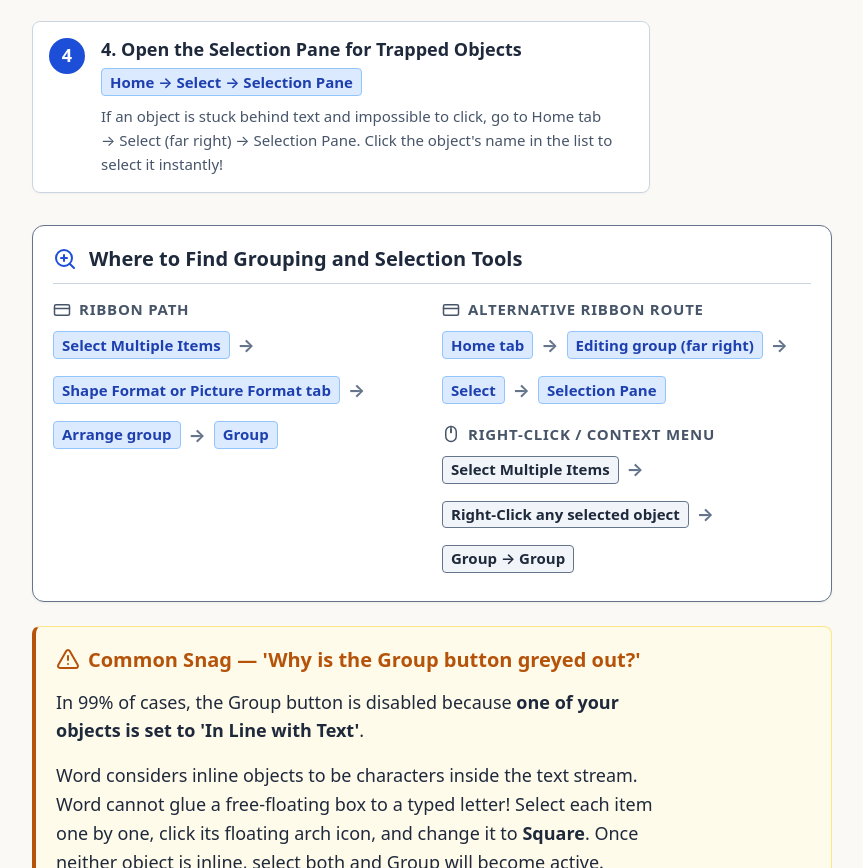
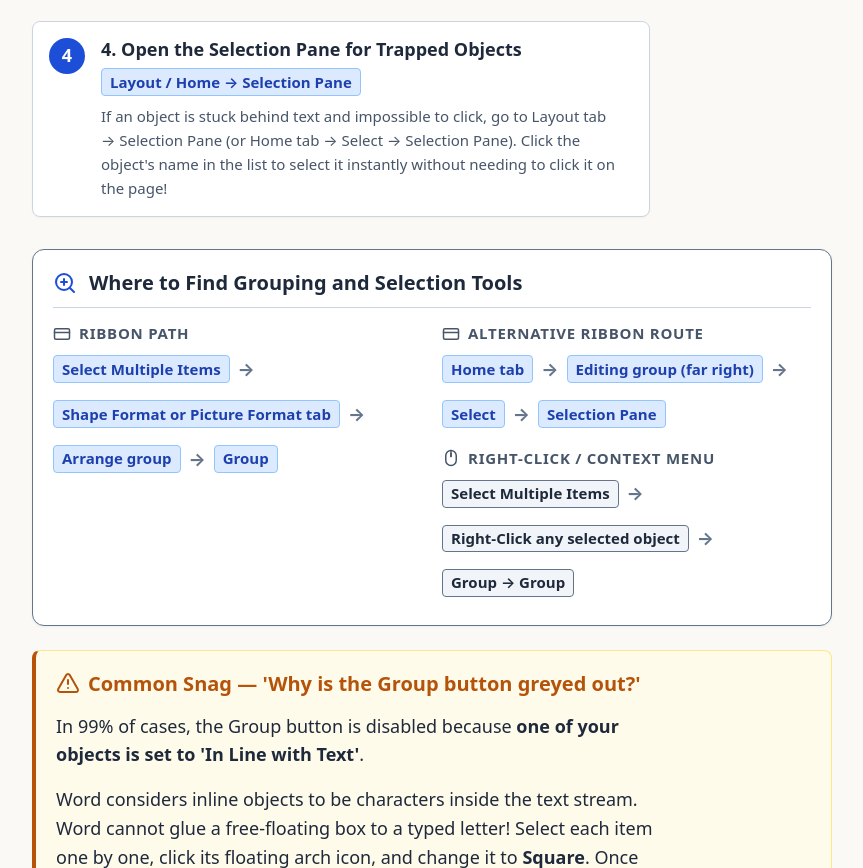
Before and after one commit to robpomeroy/publisher-to-word, an Astro site: page /lessons/10-grouping-and-layering in a window 1280 px wide. Shown: the part 2055-2923 px from the top of the page, without its empty margins (368-1231 px from the left). Built offline with nearby package versions, Linux system fonts and the light colour scheme; Astro itself is replaced by a stand-in of ours.

Commit message:
fix(curriculum): provide Layout tab route to Selection Pane in Lesson 10

```diff
--- a/src/content/lessons/10-grouping-and-layering.mdx
+++ b/src/content/lessons/10-grouping-and-layering.mdx
@@ -116,8 +116,8 @@ Once you know why Word disables the Group button and how to use the lifesaver kn
     },
     {
       title: "4. Open the Selection Pane for Trapped Objects",
-      detail: "If an object is stuck behind text and impossible to click, go to Home tab → Select (far right) → Selection Pane. Click the object's name in the list to select it instantly!",
-      ribbonBadge: "Home → Select → Selection Pane",
+      detail: "If an object is stuck behind text and impossible to click, go to Layout tab → Selection Pane (or Home tab → Select → Selection Pane). Click the object's name in the list to select it instantly without needing to click it on the page!",
+      ribbonBadge: "Layout / Home → Selection Pane",
     },
   ]}
 />
@@ -140,7 +140,7 @@ Once you know why Word disables the Group button and how to use the lifesaver kn
 
 <MacNote summary="Using Word on a Mac? Grouping and the Selection Pane">
   <p>
-    On Word for Mac, group selected items via the ribbon: go to <strong>Shape Format</strong> (or <strong>Picture Format</strong>) → <strong>Group</strong> → <strong>Group</strong> (or right-click either selected item and choose <strong>Group</strong> → <strong>Group</strong>). To open the Selection Pane on Mac, click <strong>Selection Pane</strong> on the <strong>Shape Format</strong> tab in the Arrange group.
+    On Word for Mac, group selected items via the ribbon: go to <strong>Shape Format</strong> (or <strong>Picture Format</strong>) → <strong>Group</strong> → <strong>Group</strong> (or right-click either selected item and choose <strong>Group</strong> → <strong>Group</strong>). To open the Selection Pane on Mac when an object is trapped and cannot be clicked, go to the permanent <strong>Layout</strong> tab and click <strong>Selection Pane</strong> in the Arrange group.
   </p>
 </MacNote>
 
```
